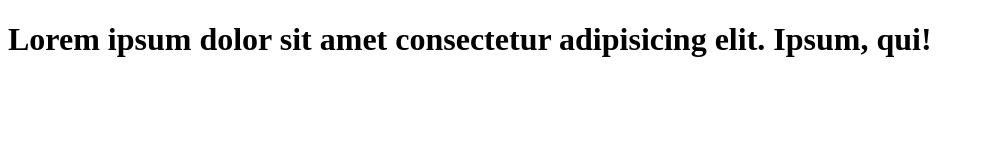
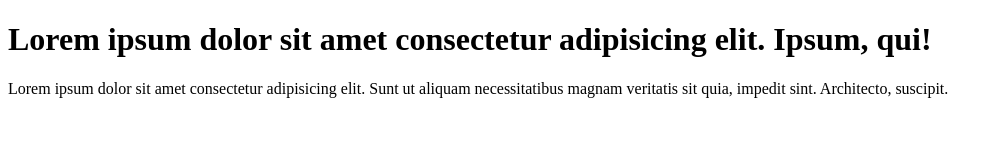
Before and after one commit to abhicode95/learn-git, a plain HTML site: page index.html in a window 1280 px wide. Shown: the whole page, without its empty margins (0-1003 px from the left). Drawn offline with Linux system fonts and the light colour scheme.

Commit message:
added paragraph

```diff
--- a/index.html
+++ b/index.html
@@ -9,6 +9,8 @@
 
 <body>
   <h1>Lorem ipsum dolor sit amet consectetur adipisicing elit. Ipsum, qui!</h1>
+  <p>Lorem ipsum dolor sit amet consectetur adipisicing elit. Sunt ut aliquam necessitatibus magnam veritatis sit quia,
+    impedit sint. Architecto, suscipit.</p>
 </body>
 
 </html>
```
